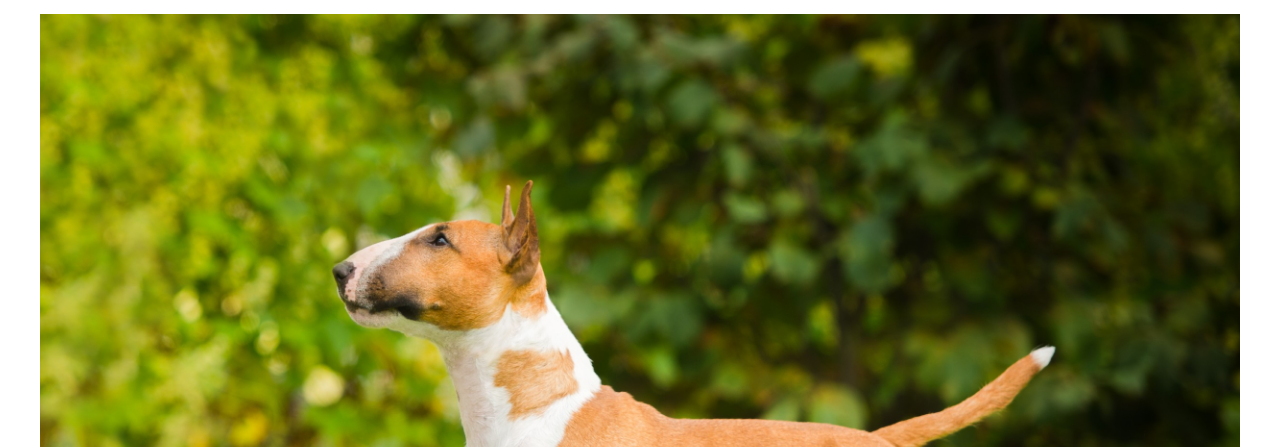
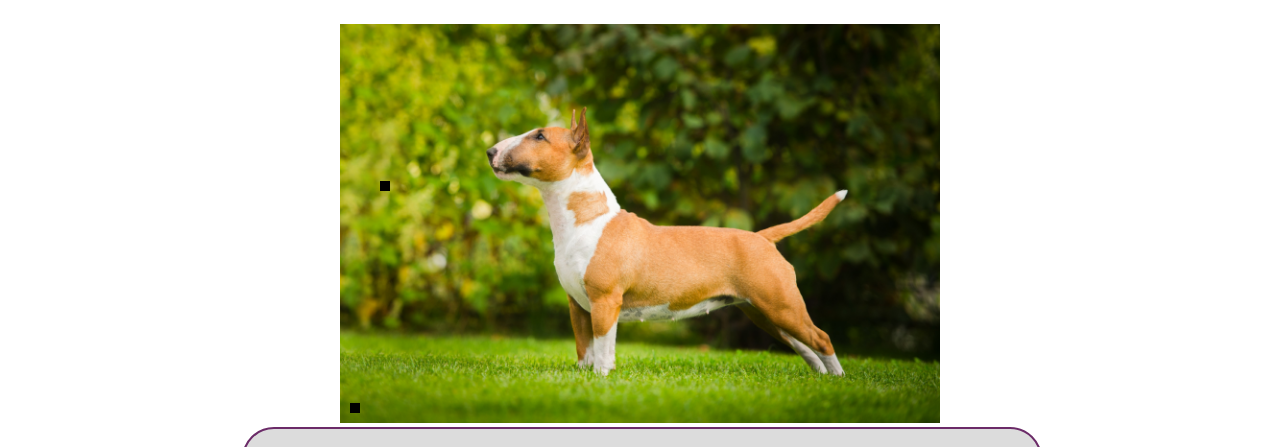
Before and after one commit to miguelsrrobo/Site_Auquemia, a plain HTML site: page index.html in a window 1280 px wide. Shown: the part 148-595 px from the top of the page. Drawn offline with Linux system fonts and the light colour scheme; a script that the page names is missing.

Commit message:
adicionanado o carrocel

```diff
--- a/index.html
+++ b/index.html
@@ -31,13 +31,29 @@
         class="button">Sobre</a>
       <a
         onclick=""
-        href="#redes_sociais"
+        href="#contato"
         class="button">Contato</a>
     </nav>
   </header>
   <main>
     <section class="sessao imagens_animal" id="home">
-      <img src="./assets/bull-terrier_626162966.jpg" width="1200" height="800" alt="imagens de animais">
+      <ul class="slider">
+        <li>
+          <input type="radio" id="slide1" name="slide" checked>
+          <label for="slide1"></label>
+          <img src="./assets/bull-terrier_626162966.jpg" alt="imagens de animais">
+        </li>
+        <li>
+          <input type="radio" id="slide2" name="slide">
+          <label for="slide2"></label>
+          <img src="./assets/índice.jpeg" />
+        </li>
+        <li>
+          <input type="radio" id="slide3" name="slide">
+          <label for="slide3"></label>
+          <img src="./assets/buterrie.jpg" />
+        </li>
+    </ul>
     </section>
     <section class="sessao" id="menbros">
       <div class="card">
@@ -82,8 +98,8 @@
       </div>
     </section>
   </main>
-  <footer>
-    <tbody id="contato">
+  <footer id="contato">
+    <tbody>
       <h2>Contato</h2>
       <div class="formulario">
         <div class="redes_sociais">
--- a/styles.css
+++ b/styles.css
@@ -60,13 +60,27 @@ nav > a {
   font-size: 25px;
 }
 
-/* .sessao.imagens_animal {
+
+.slider {
   display: block;
-  width: 1200px;
-  height: 500px;
+  height: 293px;
+  width: 600px;
+  margin: auto;
+  margin-top: 10px;
+  position: relative;
+}
 
-  overflow-x: auto;
-} */
+.slider li {
+  list-style: none;
+  position: absolute;
+}
+
+.slider img {
+  margin: auto;
+  weight: 100%;
+  width: 100%;
+  vertical-align: top;
+}
 
 .Imagens_pessoa {
   border-radius: 1rem;
@@ -75,10 +89,40 @@ nav > a {
   height: 137px;
 }
 
+.slider input {
+  display: none;
+}
+
+.slider label {
+  background-color: #000;
+  bottom: 10px;
+  cursor: pointer;
+  display: block;
+  height: 10px;
+  position: absolute;
+  width: 10px;
+  z-index: 10;
+}
+
+.slider li:nth-child(1) label {
+  left: 10px;
+}
+
+.slider li:nth-child(2) label {
+  left: 40px;
+}
+
+.slider li:nth-child(3) label {
+  left: 70px;
+}
+
+
+/* Card ============================================ */
 .card {
   background: gainsboro;
   padding: 1.5rem 2rem;
 
+  margin-top: 5rem;
   margin-bottom: 2rem;
   margin-left: 4px;
   width: 50rem;
@@ -143,9 +187,20 @@ p {
 }
 
 #sobre img {
-  width: 400px;
-  height: 250px;
+  width: 200px;
+  height: 150px;
   margin-top: 3rem;
+}
+
+.slider img {
+  opacity: 0;
+  visibility: hidden;
+}
+
+.slider li input:checked ~ img {
+  opacity: 1;
+  visibility: visible;
+  z-index: 10;
 }
 
 /* Footer ====================================== */
```
